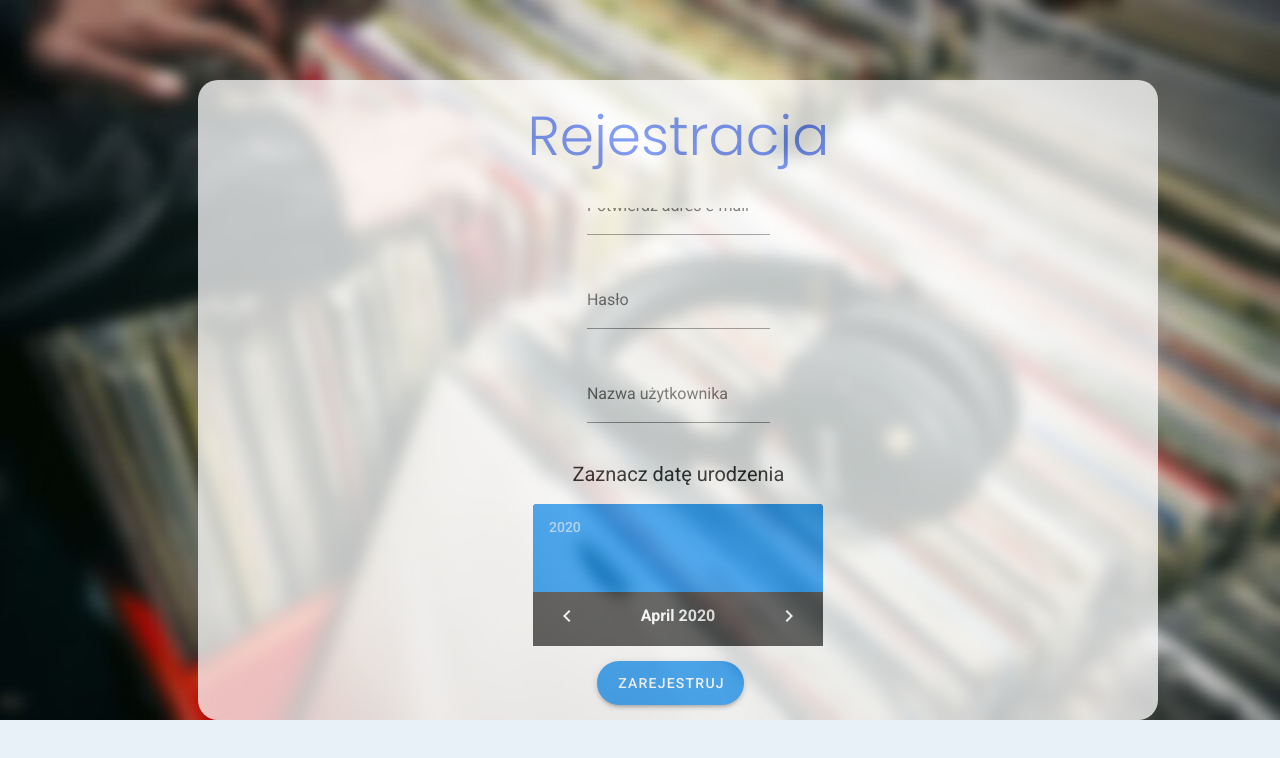
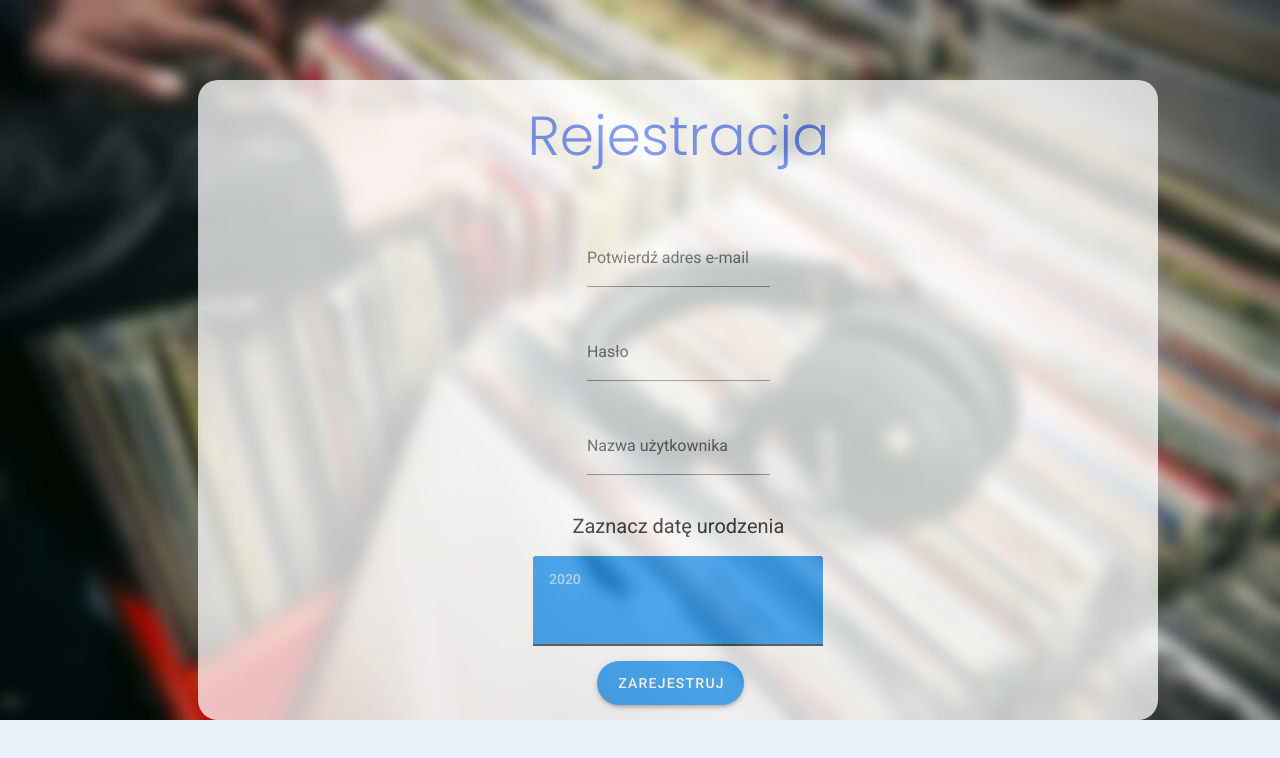
Before and after one commit to marow92/Retify, a Vue app: page /#/register in a window 1280 px wide. Shown: the top 758 px of the page. Built offline with nearby package versions, Linux system fonts and the light colour scheme.

Commit message:
register view fix

```diff
--- a/src/views/register/RegisterStyle.css
+++ b/src/views/register/RegisterStyle.css
@@ -39,10 +39,11 @@
 }
 
 .content {
-  padding-top: 10%;
   display: flex;
+  flex: 1;
+  padding-top: 200px;
+  height: 100%;
   width: 75%;
-  flex: 1;
   overflow-y: scroll;
   align-self: center;
   flex-direction: column;
```
